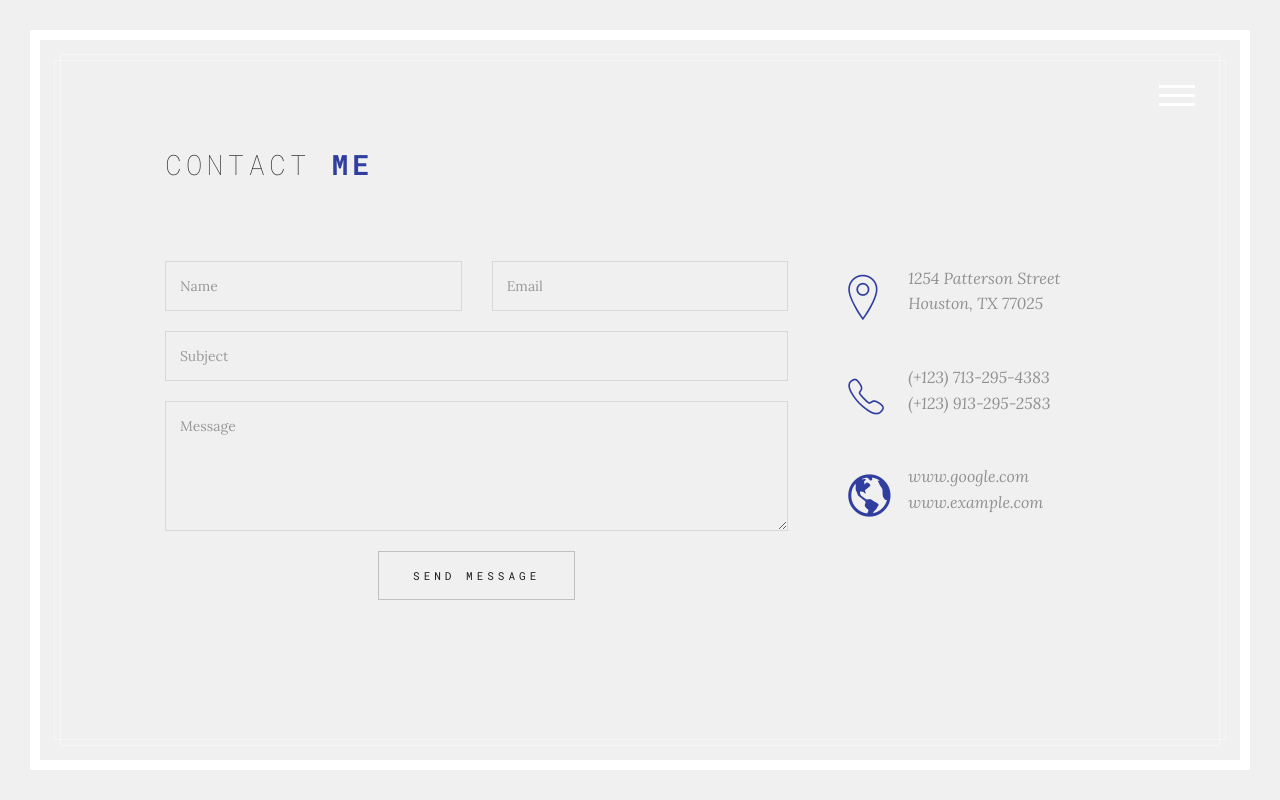
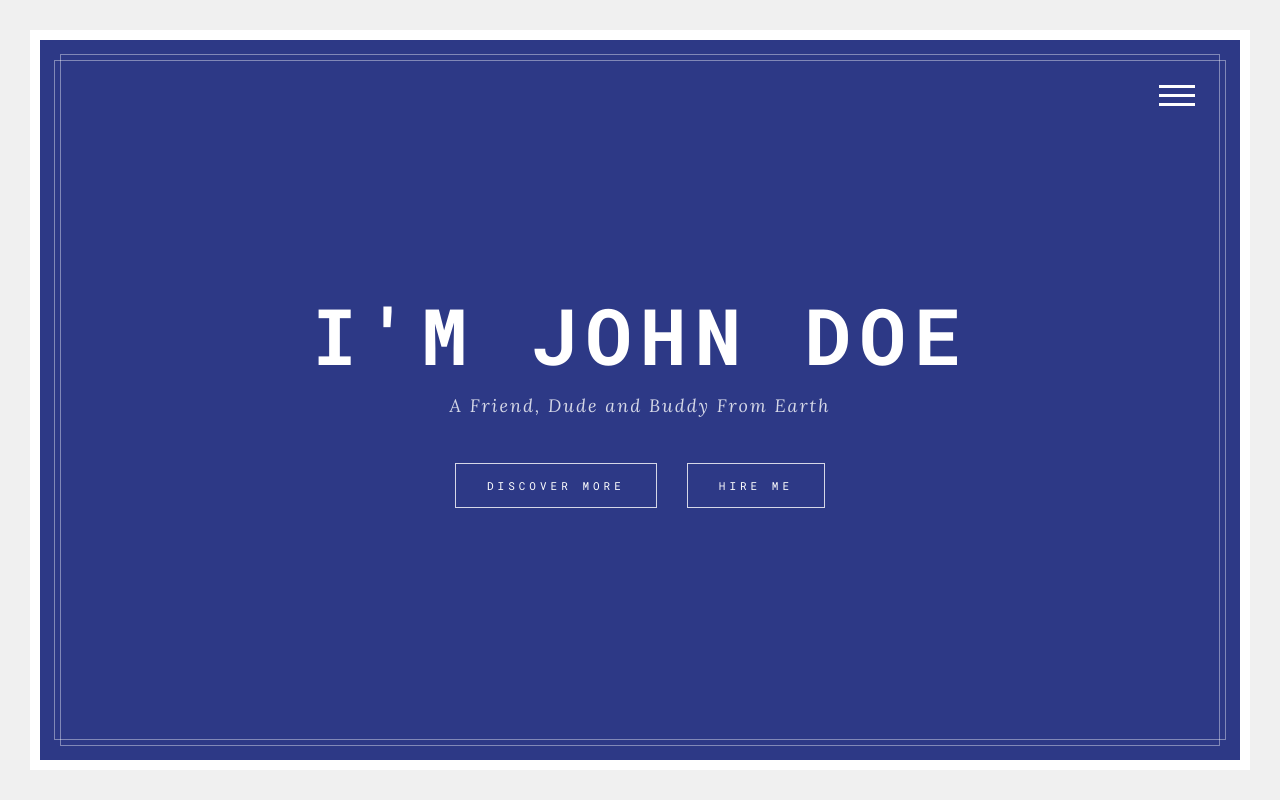
Before and after one commit to injuli/portafolio, an Angular app: page / in a window 1280 px wide. Built offline with nearby package versions, Linux system fonts and the light colour scheme.

Commit message:
Se agregó rutas de cada componente

```diff
--- /dev/null
+++ b/src/app/app-routing.module.ts
@@ -0,0 +1,27 @@
+import { NgModule } from '@angular/core';
+import { Routes, RouterModule } from '@angular/router';
+import { HomeComponent } from './pages/home/home.component';
+import { AboutComponent } from './pages/about/about.component';
+import { ResumeComponent } from './pages/resume/resume.component';
+import { PortafolioComponent } from './pages/portafolio/portafolio.component';
+import { ContactComponent } from './pages/contact/contact.component';
+
+const app_routes: Routes = [
+    { path: '', component: HomeComponent},
+    { path: 'about', component: AboutComponent},
+    { path: 'resume', component: ResumeComponent},
+    { path: 'portfolio', component: PortafolioComponent},
+    { path: 'contact', component: ContactComponent},
+    { path: '**', pathMatch: 'full', redirectTo: ''}
+];
+
+@NgModule({
+    imports: [
+        RouterModule.forRoot( app_routes )
+    ],
+    exports: [
+        RouterModule
+    ]
+})
+
+export class AppRoutingModule {}
--- a/src/app/app.component.html
+++ b/src/app/app.component.html
@@ -1,2 +1,2 @@
 <app-menu></app-menu>
-<app-contact></app-contact>
+<router-outlet></router-outlet>
--- a/src/app/app.module.ts
+++ b/src/app/app.module.ts
@@ -1,5 +1,7 @@
 import { BrowserModule } from '@angular/platform-browser';
 import { NgModule } from '@angular/core';
+// Rutas
+import { AppRoutingModule } from './app-routing.module';
 
 import { AppComponent } from './app.component';
 import { PortafolioComponent } from './pages/portafolio/portafolio.component';
@@ -20,7 +22,8 @@ import { ContactComponent } from './pages/contact/contact.component';
     ContactComponent
   ],
   imports: [
-    BrowserModule
+    BrowserModule,
+    AppRoutingModule
   ],
   providers: [],
   bootstrap: [AppComponent]
```
